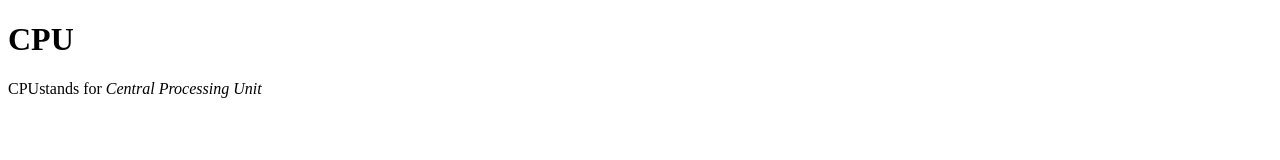
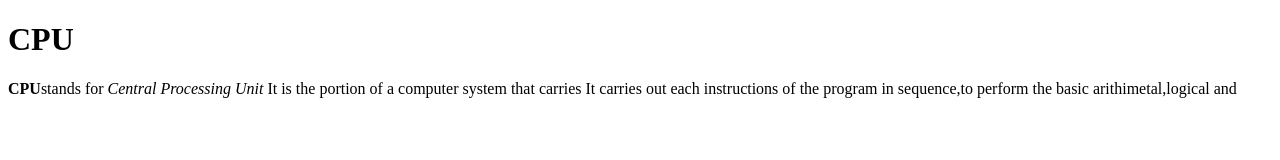
Before and after one commit to iamneo-production/deaedadbadadaeccdfffebaeceaec, a website: page public/index.html in a window 1280 px wide. Drawn offline with Linux system fonts and the light colour scheme.

Commit message:
Backup Commit

```diff
--- a/public/index.html
+++ b/public/index.html
@@ -6,9 +6,12 @@
     <meta name="viewport" content="width=device-width, initial-scale=1.0">
     <title>CPU</title>
     <h1>CPU</h1>
-    <body
+    <body>
     <b>CPU</b>stands for <i>Central Processing Unit</i>
-    </body>
+    It is the portion of a computer system that carries
+
+    It carries out each instructions of the program in sequence,to perform the basic arithimetal,logical and
+
     <link rel="stylesheet" href="style.css" />
 </head>
 <body>
```
